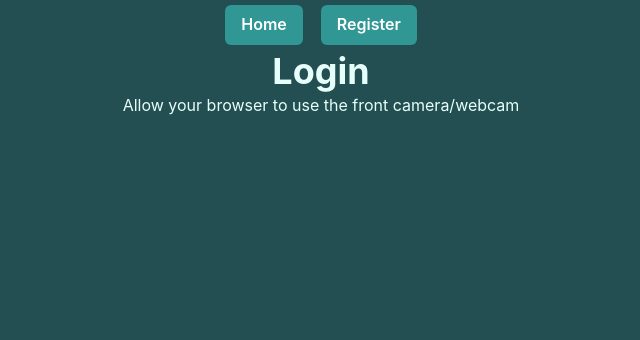
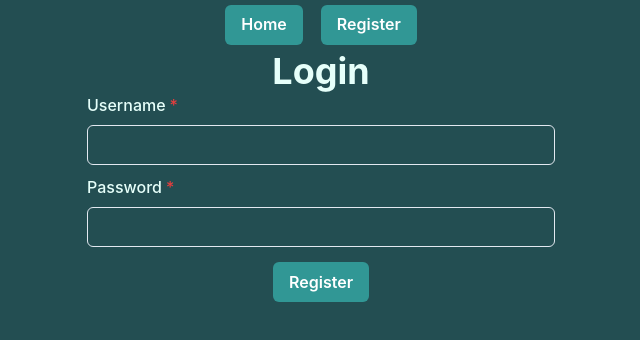
Before and after one commit to minhla/heriam, a React (Create React App) app: page /login in a window 1280 px wide. Shown: the top 340 px of the page, without its empty margins (319-959 px from the left). Built offline with nearby package versions, Linux system fonts and the light colour scheme; no server answers.

Commit message:
Added events, user authentication

```diff
--- a/package.json
+++ b/package.json
@@ -9,12 +9,14 @@
     "@testing-library/jest-dom": "^5.11.9",
     "@testing-library/react": "^11.2.5",
     "@testing-library/user-event": "^12.7.1",
+    "bcryptjs": "^2.4.3",
     "framer-motion": "^3.6.2",
     "react": "^17.0.1",
     "react-dom": "^17.0.1",
     "react-router-dom": "^5.2.0",
     "react-scripts": "4.0.2",
     "sass": "^1.32.7",
+    "uuid": "^8.3.2",
     "web-vitals": "^1.1.0"
   },
   "scripts": {
--- /dev/null
+++ b/src/components/Dashboard.js
@@ -0,0 +1,33 @@
+import React, { useEffect, useState } from 'react'
+import { Flex, Heading, Spacer, Link, Button } from '@chakra-ui/react'
+import { EVENTS } from '../constants/constants'
+import EventList from './EventList'
+import { useLocation, useHistory, Link as RouterLink } from 'react-router-dom'
+
+function Dashboard() {
+  const location = useLocation()
+  const userToken = location.state.userToken
+  if (userToken==undefined) history.push("/login")
+  const history = useHistory()
+
+  const [userEvents, setUserEvents] = useState([])
+
+  useEffect(() => {
+    const tempUserEvents = EVENTS.filter(event => event.username == userToken)
+    setUserEvents(tempUserEvents)
+  },[])
+
+  const handleLogout = () => {
+    if (localStorage.getItem("heriam.userToken")) localStorage.removeItem("heriam.userToken")
+  }
+
+  return (
+    <Flex direction="column">
+      <Link as={RouterLink} to="/"><Button colorScheme="teal" m="5px" _hover={{color:"teal.500",bg:"white"}} onClick={handleLogout}>Logout</Button></Link>
+      <Heading>Dashboard</Heading>
+      <EventList events={userEvents} />
+    </Flex>
+  )
+}
+
+export default Dashboard
--- /dev/null
+++ b/src/components/Event.js
@@ -0,0 +1,15 @@
+import React from 'react'
+import { Flex, Heading } from '@chakra-ui/react'
+
+function Event({ eventData }) {
+  return (
+    <Flex m="15px" direction="column">
+      <Heading size="md">Name: {eventData.name} </Heading>
+      Time: {eventData.time}
+      <br/>
+      Status: {eventData.isAttended? 'You havent checked in' : 'You have checked in '}
+    </Flex>
+  )
+}
+
+export default Event
--- /dev/null
+++ b/src/components/EventList.js
@@ -0,0 +1,17 @@
+import React from "react";
+import { Flex, Spacer } from "@chakra-ui/react";
+import Event from "./Event";
+import { v4 as uuid } from 'uuid'
+
+function EventList({ events }) {
+  return (
+    <Flex direction="column" align="center" >
+      {events.map((event) => {
+        const eventId = uuid()
+        return <Event key={eventId} eventData={event} />;
+      })}
+    </Flex>
+  );
+}
+
+export default EventList;
--- a/src/components/Login.js
+++ b/src/components/Login.js
@@ -1,9 +1,38 @@
-import React from 'react';
+import React, {useState} from 'react';
 import Webcam from './Webcam';
-import { Flex, Link, Button, ButtonGroup, Heading } from '@chakra-ui/react';
-import { Link as RouterLink } from 'react-router-dom';
+import { Flex, Link, Button, ButtonGroup, Heading, Container, FormControl, FormLabel, Input, FormErrorMessage } from '@chakra-ui/react';
+import { Link as RouterLink, useHistory } from 'react-router-dom';
+import { LOCAL_STORAGE_KEY } from '../constants/constants';
 
 function Login() {
+  const [loginErr,setLoginErr] = useState(false)
+
+  const history = useHistory()
+
+  const handleSubmit = (event) => {
+    event.preventDefault()
+    const e = event.target
+    if (!e) return
+
+    const bcrypt = require('bcryptjs')
+    const currentUsers = JSON.parse(localStorage.getItem(LOCAL_STORAGE_KEY))
+    if (!currentUsers) return
+
+    const findUser = currentUsers.find(user => user.username == e[0].value)
+    if (findUser) {
+      if (bcrypt.compareSync(e[1].value, findUser.password)) {
+        localStorage.setItem('heriam.userToken',findUser.username)
+        history.push('/dashboard', {userToken: findUser.username})
+
+      } else {
+        return setLoginErr(true)
+      }
+
+    } else {
+      return setLoginErr(true)
+    }
+  }
+
   return (
     <Flex direction="column" justify="center" align="center">
       <ButtonGroup>
@@ -11,8 +40,23 @@ function Login() {
       <Link as={RouterLink} to="/register"><Button colorScheme="teal" m="5px" _hover={{color:"teal.500",bg:"white"}}>Register</Button></Link>
       </ButtonGroup>
       <Heading>Login</Heading>
-      Allow your browser to use the front camera/webcam
-      <Webcam />
+
+      <Container w={["100%","450px","500px"]}>
+        <form onSubmit={handleSubmit}>
+        <FormControl isRequired isInvalid={loginErr}>
+        <FormErrorMessage>The login information is incorrect. Please try again.</FormErrorMessage>
+          <FormLabel>Username</FormLabel>
+          <Input focusBorderColor="teal.100" id="username" type="text" pattern="^[a-zA-Z0-9_.-]*$"></Input>
+
+          <FormLabel mt="10px">Password</FormLabel>
+          <Input focusBorderColor="teal.100" id="password" type="password"></Input>
+
+        </FormControl>
+        <Button mt="15px" type="submit" colorScheme="teal">Register</Button>
+        </form>
+
+      </Container>
+      {/* <Webcam /> */}
     </Flex>
   )
 }
--- a/src/components/Register.js
+++ b/src/components/Register.js
@@ -1,37 +1,59 @@
-import React from 'react';
+import React, {useState} from 'react';
 import Webcam from './Webcam';
-import { Flex, Link, Button, ButtonGroup, Heading, Form, FormControl, FormLabel, FormErrorMessage, FormHelperText, Input, Container } from '@chakra-ui/react';
+import { Flex, Link, Button, ButtonGroup, Heading, FormControl, FormLabel, FormErrorMessage, FormHelperText, Input, Container } from '@chakra-ui/react';
 import { Link as RouterLink } from 'react-router-dom';
-function Register() {
+import { LOCAL_STORAGE_KEY } from '../constants/constants';
 
-  const LOCAL_STORAGE_KEY = "heriam.users";
+const Register = () => {
+
+  const [isError, setError] = useState(false)
 
   const handleSubmit = (event) => {
     event.preventDefault();
     const e = event.target
-    const formData = {}
-
-    for (let i = 0; i < e.length; i++) {
-      formData[e[i].id] = e[i].value;
+    if (!e) return
+    const currentUsers = JSON.parse(localStorage.getItem(LOCAL_STORAGE_KEY))
+    if (currentUsers) {
+      if (currentUsers.find(user => user.username == e[0].value)) {
+      setError(true)
+      return
+    }
+      else setError(false)
     }
 
-    console.log('formData =>', formData)
+    const bcrypt = require('bcryptjs');
+    const hash = bcrypt.hashSync(e[1].value, 8);
+
+    const newUser = {
+      username: `${e[0].value}`,
+      password: `${hash}`
+    }
+
+    if (currentUsers) {
+      const newCurrentUsers = [...currentUsers, newUser]
+      localStorage.setItem(LOCAL_STORAGE_KEY, JSON.stringify(newCurrentUsers))
+    }
+    else {
+      localStorage.setItem(LOCAL_STORAGE_KEY, JSON.stringify([newUser]))
+    }
+
+
   }
 
   return (
     <Flex direction="column" justify="center" align="center">
-      <ButtonGroup>
+      <ButtonGroup mb="50px">
       <Link as={RouterLink} to="/"><Button colorScheme="teal" m="5px" _hover={{color:"teal.500",bg:"white"}}>Home</Button></Link>
       <Link as={RouterLink} to="/login"><Button colorScheme="teal" m="5px" _hover={{color:"teal.500",bg:"white"}}>Login</Button></Link>
       </ButtonGroup>
-      <Heading>Register a new account</Heading>
+      <Heading mb="25px">Register a new account</Heading>
 
       <Container w={["100%","450px","500px"]}>
         <form onSubmit={handleSubmit}>
-        <FormControl isRequired>
+        <FormControl isRequired isInvalid={isError}>
           <FormLabel>Username</FormLabel>
           <Input focusBorderColor="teal.100" id="username" type="text" pattern="^[a-zA-Z0-9_.-]*$" placeholder="Characters and numbers only"></Input>
-
+          <FormErrorMessage>This username already exists. Please use another one.</FormErrorMessage>
           <FormLabel mt="10px">Password</FormLabel>
           <Input focusBorderColor="teal.100" id="password" type="password" placeholder="Think of a very secure one"></Input>
 
--- /dev/null
+++ b/src/constants/constants.js
@@ -0,0 +1,27 @@
+export const LOCAL_STORAGE_KEY = 'heriam.users'
+export const EVENTS = [
+  {
+    username: "anhminh",
+    name: "Data Schemas and Applications",
+    time: "Wed Feb 26 10:30:00",
+    isAttended: false
+  },
+  {
+    username: "michael",
+    name: "LinkedIn Resume Workshop",
+    time: "Wed Feb 15 8:30:00",
+    isAttended: false
+  },
+  {
+    username: "giac",
+    name: "ESD",
+    time: "Wed Feb 2 7:30:00",
+    isAttended: false
+  },
+  {
+    username: "anhminh",
+    name: "LinkedIn Resume Workshop",
+    time: "Wed Mar 30 22:30:00",
+    isAttended: false
+  }
+]
--- a/src/index.js
+++ b/src/index.js
@@ -2,10 +2,11 @@ import React from "react";
 import ReactDOM from "react-dom";
 import "./index.css";
 import App from "./App";
-import { ChakraProvider, extendTheme } from "@chakra-ui/react";
+import { ChakraProvider, extendTheme, Heading } from "@chakra-ui/react";
 import { BrowserRouter, Switch, Route } from "react-router-dom";
 import Register from "./components/Register";
 import Login from "./components/Login";
+import Dashboard from "./components/Dashboard";
 
 const customTheme = extendTheme({
   styles: {
@@ -30,6 +31,8 @@ ReactDOM.render(
           <Route exact path="/"><App /></Route>
           <Route path="/register"><Register /></Route>
           <Route path="/login"><Login /></Route>
+          <Route path="/dashboard"><Dashboard /></Route>
+          <Route path="*" component={() => <Heading>404 NOT FOUND</Heading>}></Route>
         </Switch>
       </ChakraProvider>
     </BrowserRouter>
```
Also changed, not shown: 1 other file (tests, documents, lock files or other folders).
